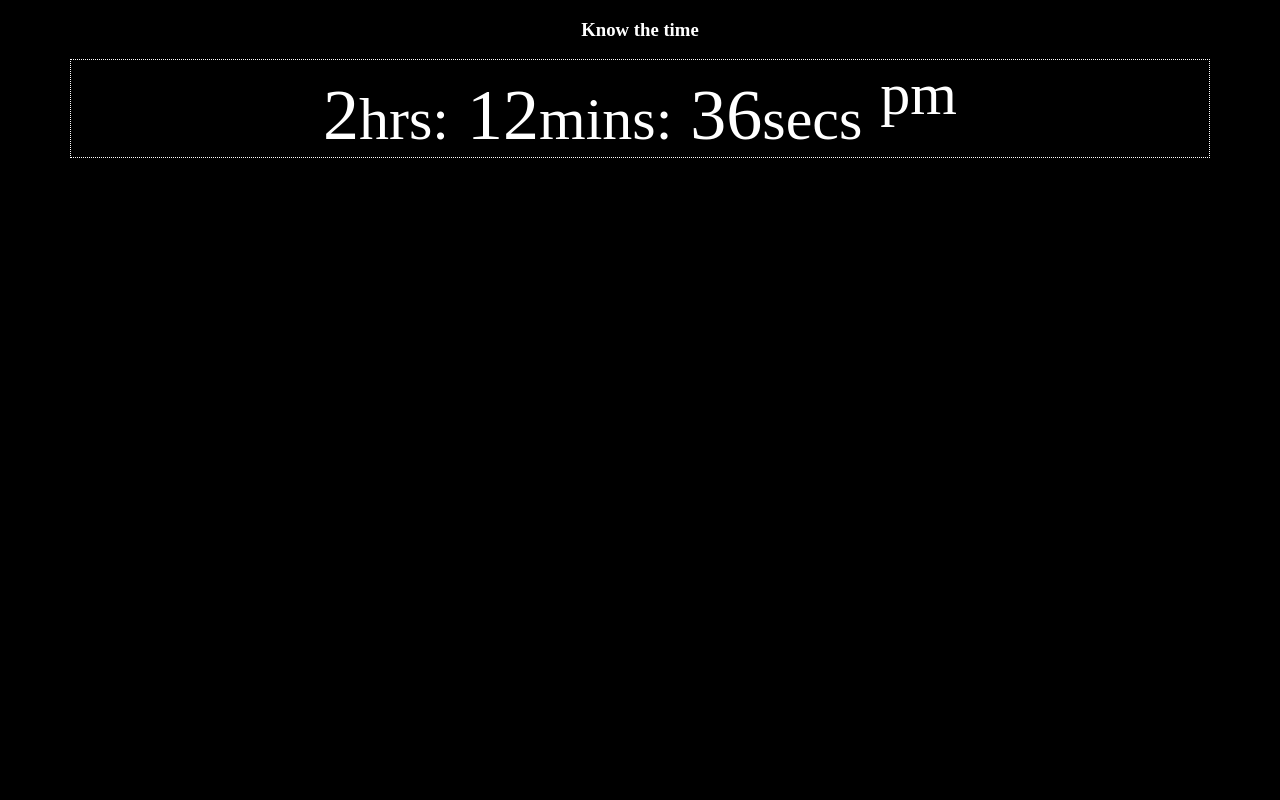
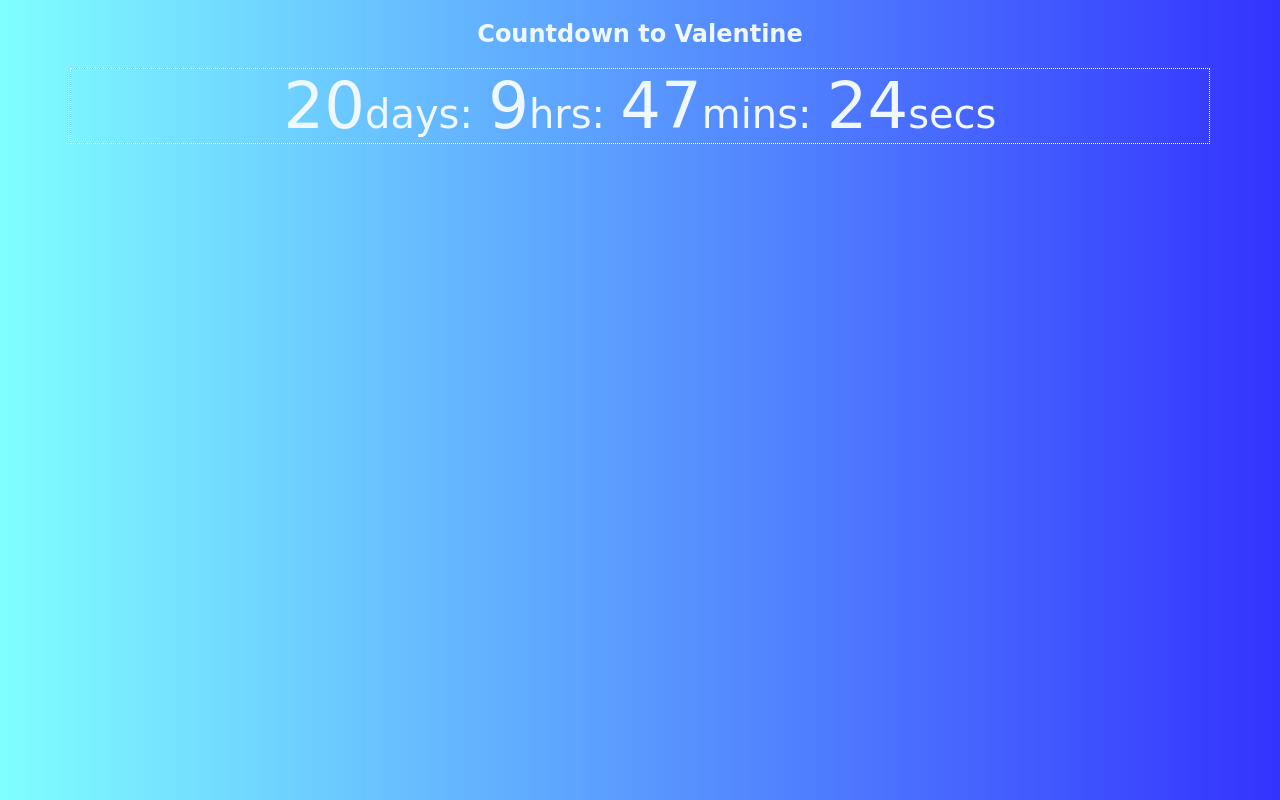
Before and after one commit to Rejoice2374/Web-Frontend, a plain HTML site: page JAVASCRIPT/digiclock.html in a window 1280 px wide. Drawn offline with Linux system fonts and the light colour scheme.

Commit message:
Countdown

```diff
--- a/JAVASCRIPT/digiclock.html
+++ b/JAVASCRIPT/digiclock.html
@@ -6,43 +6,69 @@
     <title>Digital Clock</title>
     <style>
       body {
-        background: #000;
-        color: #fff;
+        background: linear-gradient(
+          to right,
+          rgba(0, 255, 255, 0.5),
+          rgba(0, 0, 255, 0.8)
+        );
+        background-size: cover;
+        font-family: cursive;
+        color: aliceblue;
         text-align: center;
+        overflow-x: hidden;
       }
 
       .clock {
         width: 90%;
         margin: auto;
         border: 1px dotted #fff;
-        font-size: 4.5rem;
+        font-size: 3rem;
+      }
+
+      span {
+        font-size: 4rem;
+        color: aliceblue;
       }
     </style>
   </head>
   <body>
-    <h3>Know the time</h3>
-    <div class="clock">
-      <span id="hours">00</span><small>hrs:</small> <span id="minutes">00</span
-      ><small>mins:</small> <span id="seconds">00</span><small>secs</small>
-      <sup id="meridian"></sup>
+    <div class="wrapper" id="end">
+      <h2>Countdown to Valentine</h2>
+      <div class="clock">
+        <span id="days">00</span><small>days:</small> <span id="hours">00</span
+        ><small>hrs:</small> <span id="minutes">00</span><small>mins:</small>
+        <span id="seconds">00</span><small>secs</small>
+      </div>
     </div>
 
     <script>
       function clock() {
         var tym = new Date();
+        var dayss = tym.getDate();
         var hr = tym.getHours();
         var mins = tym.getMinutes();
         var secs = tym.getSeconds();
+        var valDate = new Date(2025, 1, 14, 0, 0, 0, 0);
+        var valDateTym = valDate.getTime();
+        var currentTym = tym.getTime();
+        var timeLeft = valDateTym - currentTym;
 
-        document.getElementById("hours").innerHTML = hr % 12;
-        document.getElementById("minutes").innerHTML = mins;
-        document.getElementById("seconds").innerHTML = secs;
-        var meridian = document.getElementById("meridian");
+        document.getElementById("days").innerHTML = Math.floor(
+          timeLeft / (1000 * 60 * 60 * 24)
+        );
+        document.getElementById("hours").innerHTML = Math.floor(
+          (timeLeft % (1000 * 60 * 60 * 24)) / (1000 * 60 * 60)
+        );
+        document.getElementById("minutes").innerHTML = Math.floor(
+          (timeLeft % (1000 * 60 * 60)) / (1000 * 60)
+        );
+        document.getElementById("seconds").innerHTML = Math.floor(
+          (timeLeft % (1000 * 60)) / 1000
+        );
 
-        if (hr >= 12) {
-          meridian.innerHTML = "pm";
-        } else {
-          meridian.innerHTML = "am";
+        if (timeLeft <= 0) {
+          document.getElementById("end").innerHTML =
+            "<h2>Happy Valentine's Day! Enjoy the rest of the year</h2>";
         }
       }
 
--- a/JAVASCRIPT/script3.js
+++ b/JAVASCRIPT/script3.js
@@ -132,3 +132,9 @@ var month = d.getMonth();
 document.write("<br>", months[month]);
 
 //
+var valDate = new Date(2025, 1, 14, 0, 0, 0, 0);
+
+document.write("<br>", valDate.getTime());
+
+var g = new Date(2025, 1, 14, 0, 0, 0, 0);
+var gt = g.getTime;
```
Also changed, not shown: JAVASCRIPT/hamburger.html (added, +27 -0 lines), JAVASCRIPT/valentine.jpg (added).
